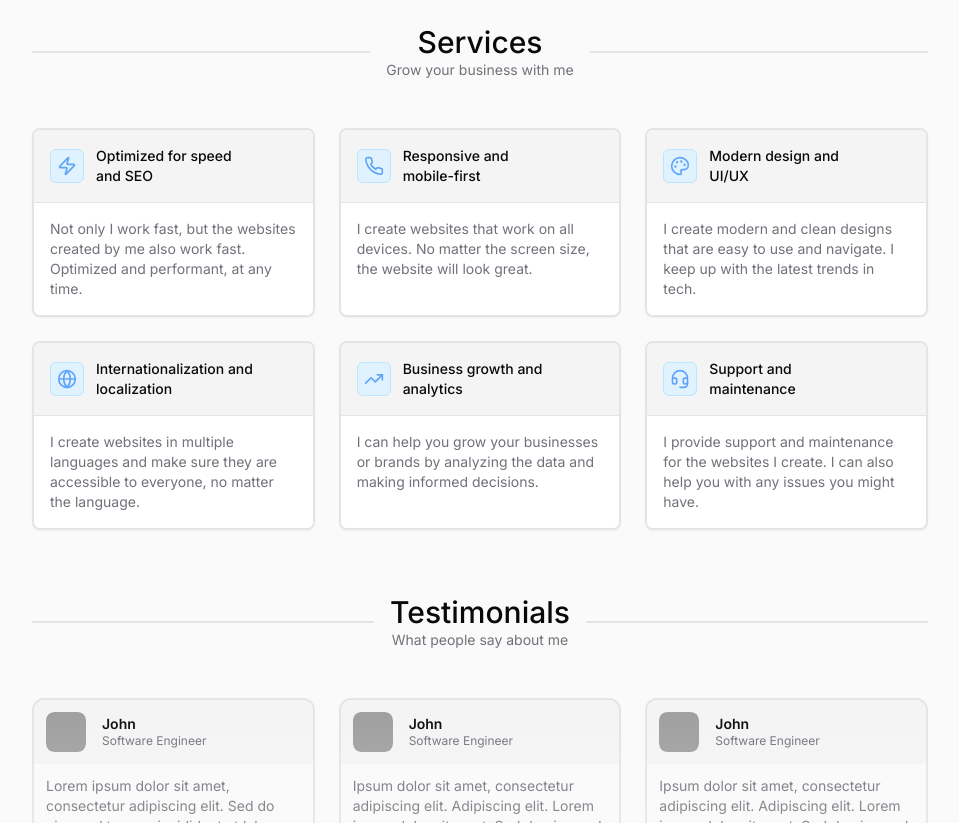
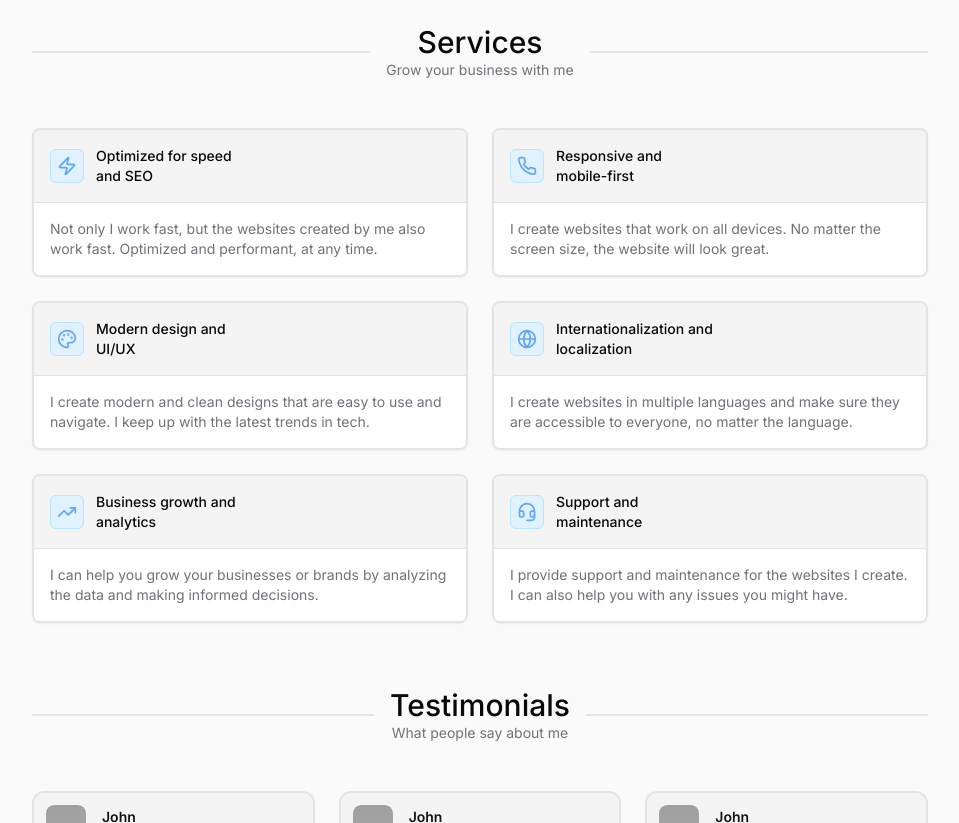
Before and after one commit to msafdev/macfolio, a Next.js app: page / in a window 1280 px wide. Shown: the part 1560-2383 px from the top of the page, without its empty margins (160-1119 px from the left). Built offline with nearby package versions, Linux system fonts and the light colour scheme; grey boxes are pictures that could not be loaded.

Commit message:
fix squashed height on service-card

```diff
--- a/components/component/service-card.tsx
+++ b/components/component/service-card.tsx
@@ -16,7 +16,7 @@ const ServiceCard = ({
   return (
     <div
       className={cn(
-        `flex flex-col rounded-lg border-2 overflow-hidden w-full h-full shadow-sm`,
+        `flex flex-col rounded-lg border-2 overflow-hidden w-full h-fit shadow-sm`,
         className
       )}
     >
@@ -28,7 +28,7 @@ const ServiceCard = ({
           {title}
         </p>
       </div>
-      <p className="p-4 text-xs md:text-sm text-muted-foreground leading-tight h-full bg-white dark:bg-popover">
+      <p className="p-4 text-xs md:text-sm text-muted-foreground leading-tight h-fit bg-white dark:bg-popover">
         {description}
       </p>
     </div>
--- a/components/section/service-section.tsx
+++ b/components/section/service-section.tsx
@@ -50,7 +50,7 @@ const ServiceSection = () => {
         subtitle="Grow your business with me"
         className="mb-6 md:mb-12"
       />
-      <div className="grid grid-cols-1 sm:grid-cols-2 lg:grid-cols-3 gap-4 md:gap-6 w-full">
+      <div className="grid grid-cols-1 sm:grid-cols-2 gap-4 md:gap-6 w-full">
         {Services.map((feature, index) => (
           <ServiceCard key={index} {...feature} />
         ))}
```
